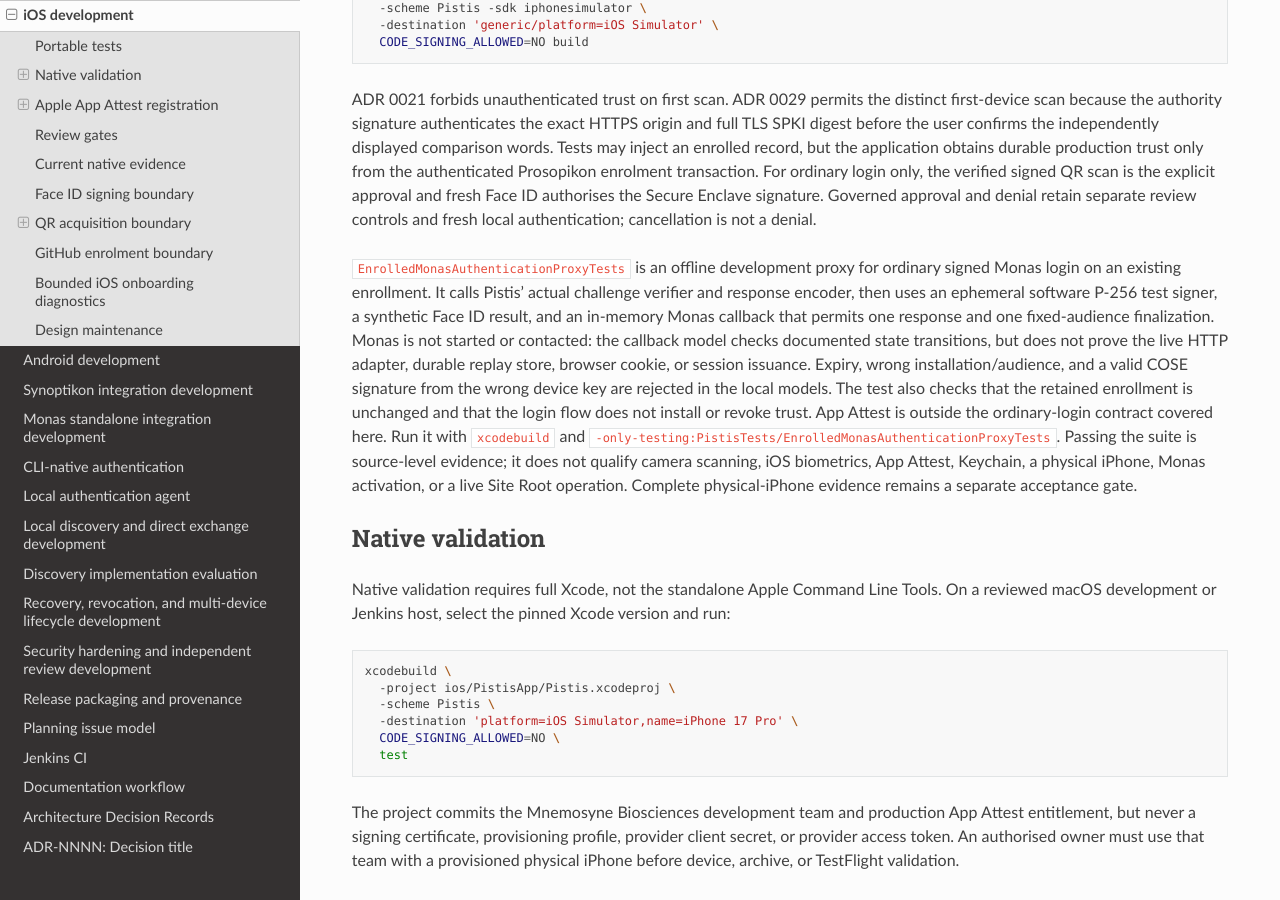
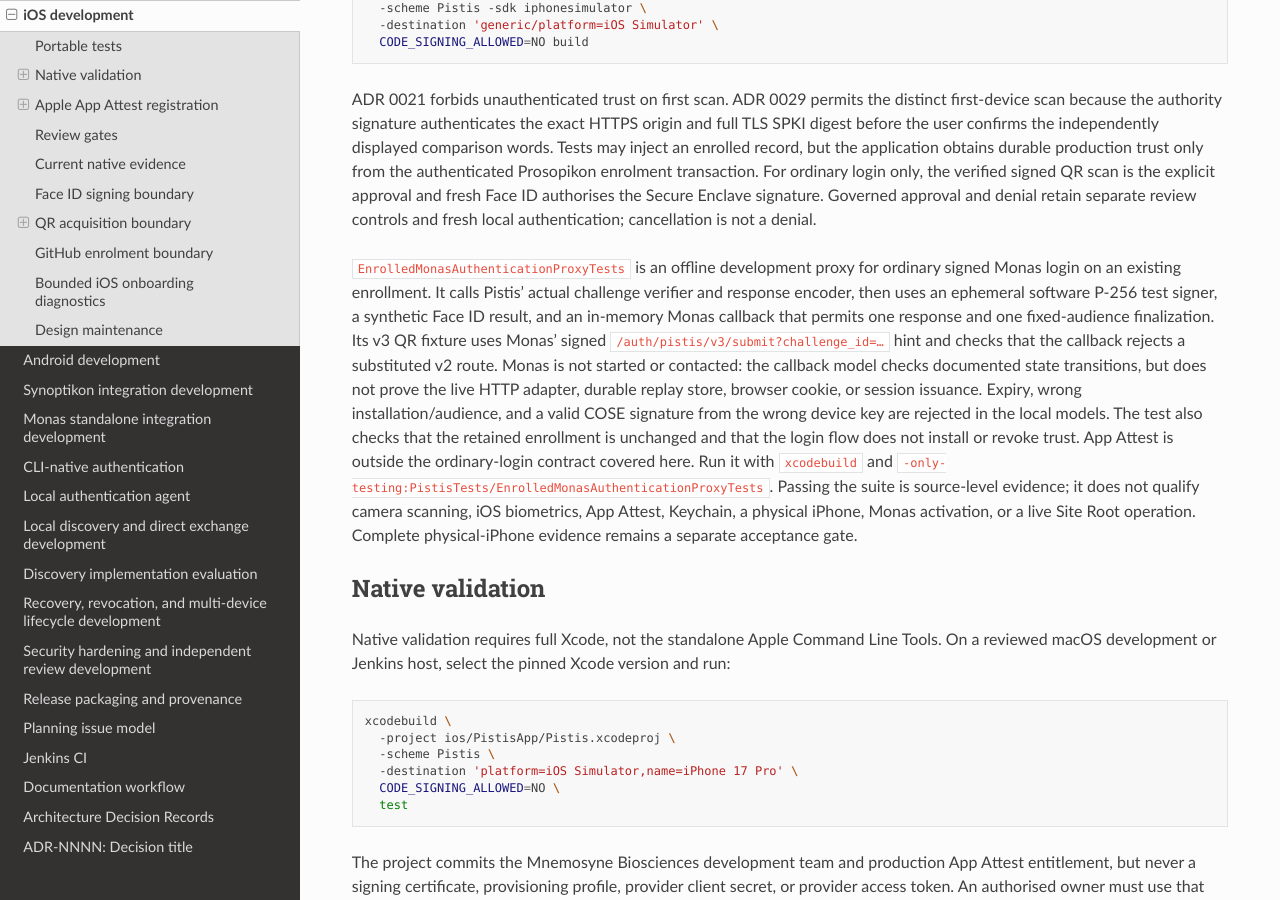
Before and after one commit to sagrudd/pistis, a Sphinx documentation site: the page built from docs/development/ios.md, in a window 1280 px wide and 900 px high, scrolled down 819 px. Built offline with Sphinx 7.4.7 and the Read the Docs theme 3.1.0, drawn with Linux system fonts in a browser that asks for light colours; the version number could not be read and is left out.

Commit message:
test: cover Monas v3 enrolled login proxy route

```diff
--- a/docs/development/ios.md
+++ b/docs/development/ios.md
@@ -51,10 +51,12 @@ review controls and fresh local authentication; cancellation is not a denial.
 ordinary signed Monas login on an existing enrollment. It calls Pistis' actual
 challenge verifier and response encoder, then uses an ephemeral software
 P-256 test signer, a synthetic Face ID result, and an in-memory Monas callback
-that permits one response and one fixed-audience finalization. Monas is not
-started or contacted: the callback model checks documented state transitions,
-but does not prove the live HTTP adapter, durable replay store, browser cookie,
-or session issuance. Expiry, wrong installation/audience, and a valid COSE
+that permits one response and one fixed-audience finalization. Its v3 QR
+fixture uses Monas' signed `/auth/pistis/v3/submit?challenge_id=…` hint and
+checks that the callback rejects a substituted v2 route. Monas is not started
+or contacted: the callback model checks documented state transitions, but does
+not prove the live HTTP adapter, durable replay store, browser cookie, or
+session issuance. Expiry, wrong installation/audience, and a valid COSE
 signature from the wrong device key are rejected in the local models. The test
 also checks that the retained enrollment is unchanged and that the login flow
 does not install or revoke trust. App Attest is outside the ordinary-login
```
Also changed, not shown: CHANGELOG.md (+8 -6 lines), 2 other files.
